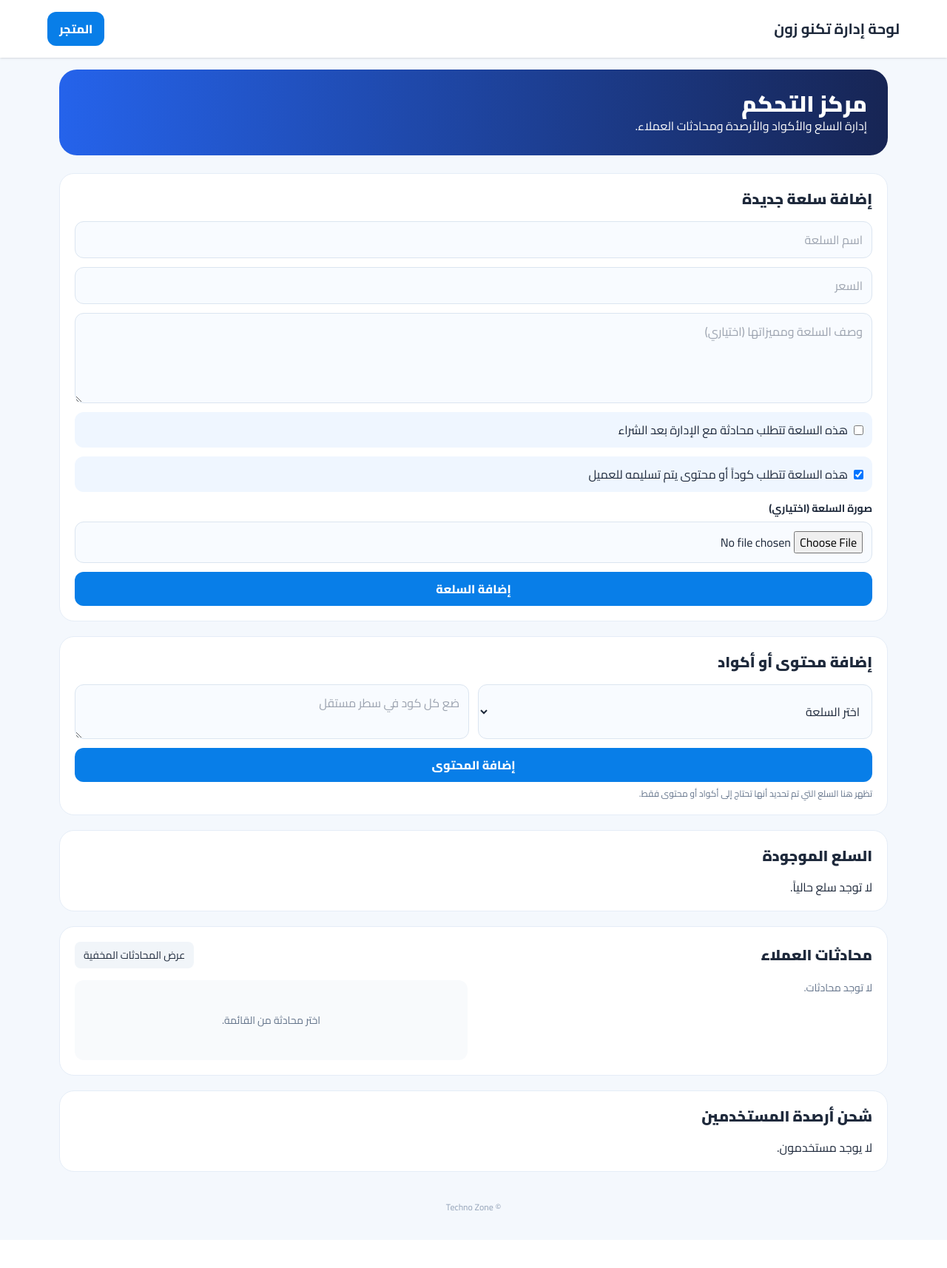
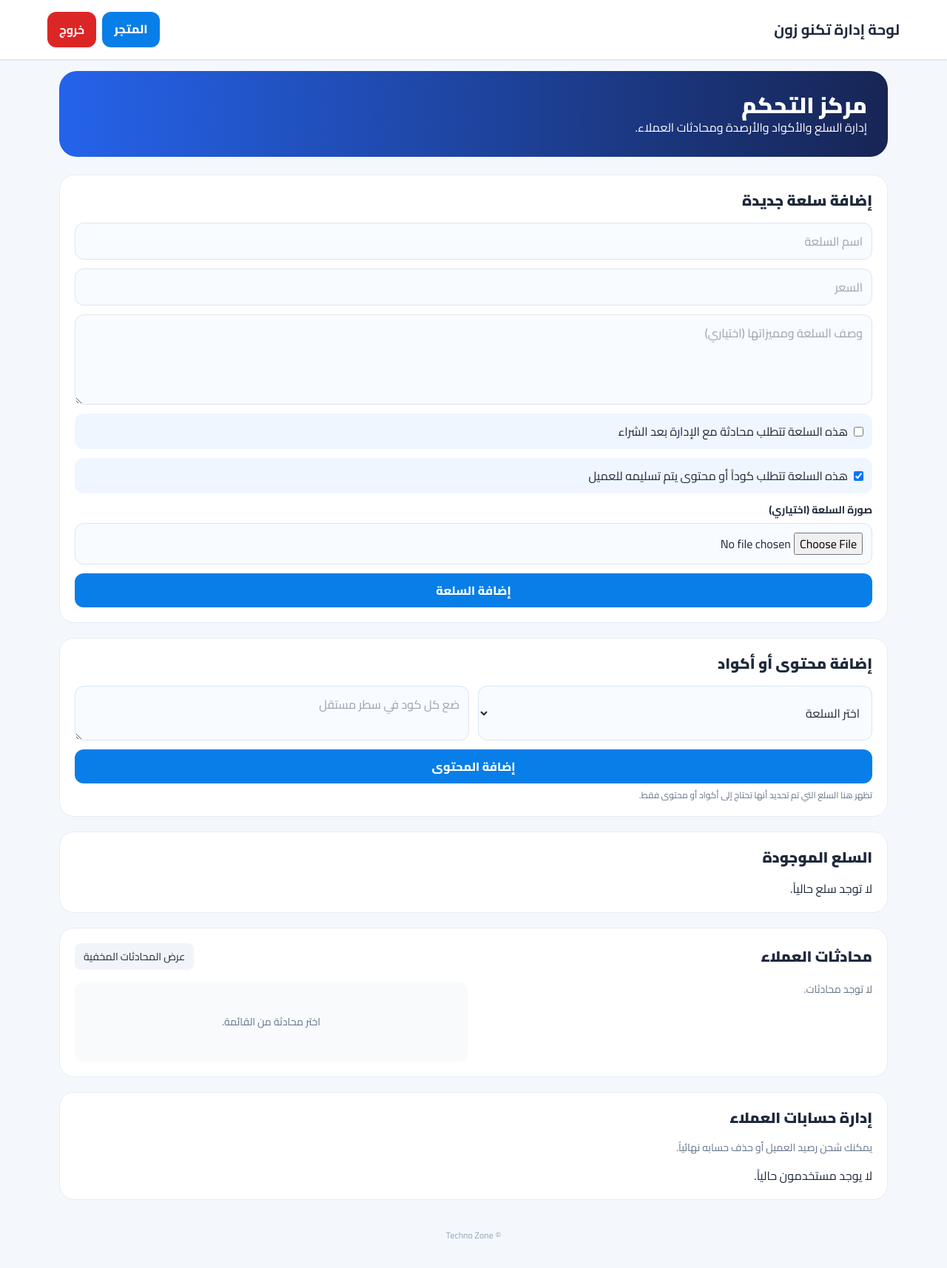
Before and after one commit to rryyaadd/techno-zone, a FastAPI app: template templates/admin.html in a window 1280 px wide. Shown: the whole page at 74% size. Before the commit the page ends 1637 px from the top, so only its background shows below. Run offline with FastAPI, Linux system fonts and the light colour scheme; the template is opened without the code that fills it, so the values that code supplies are empty; some libraries are stand-ins or nearby versions.

Commit message:
Update admin.html

```diff
--- a/templates/admin.html
+++ b/templates/admin.html
@@ -42,9 +42,15 @@ button:disabled{opacity:.6;cursor:wait}
 <div id="toast" role="status" aria-live="polite"></div>
 
 <header class="bg-white p-4 shadow">
-<div class="mx-auto flex max-w-6xl items-center justify-between">
+<div class="mx-auto flex max-w-6xl flex-wrap items-center justify-between gap-3">
+
 <b class="text-xl">لوحة إدارة تكنو زون</b>
+
+<div class="flex gap-2">
 <a class="btn" href="/store">المتجر</a>
+<a class="rounded-xl bg-red-600 px-4 py-3 font-bold text-white" href="/logout">خروج</a>
+</div>
+
 </div>
 </header>
 
@@ -55,8 +61,11 @@ button:disabled{opacity:.6;cursor:wait}
 <p>إدارة السلع والأكواد والأرصدة ومحادثات العملاء.</p>
 </section>
 
+
 <!-- إضافة منتج -->
+
 <section class="panel">
+
 <h2 class="mb-4 text-xl font-black">إضافة سلعة جديدة</h2>
 
 <form action="/admin/add_product" method="post" enctype="multipart/form-data" class="grid gap-3">
@@ -83,17 +92,22 @@ button:disabled{opacity:.6;cursor:wait}
 </div>
 
 <button class="btn">إضافة السلعة</button>
+
 </form>
 </section>
 
+
 <!-- إضافة أكواد -->
+
 <section class="panel">
+
 <h2 class="mb-4 text-xl font-black">إضافة محتوى أو أكواد</h2>
 
 <form action="/admin/add_content" method="post" class="grid gap-3 sm:grid-cols-2">
 
 <select class="field" name="product_id" required>
 <option value="">اختر السلعة</option>
+
 {% for p in products %}
 {% if p.requires_content %}
 <option value="{{p.id}}" {% if selected_product and selected_product.id == p.id %}selected{% endif %}>
@@ -101,25 +115,32 @@ button:disabled{opacity:.6;cursor:wait}
 </option>
 {% endif %}
 {% endfor %}
+
 </select>
 
 <textarea class="field" name="secret_code" rows="2" placeholder="ضع كل كود في سطر مستقل" required></textarea>
 
 <button class="btn sm:col-span-2">إضافة المحتوى</button>
+
 </form>
 
 <p class="mt-2 text-xs text-slate-500">
 تظهر هنا السلع التي تم تحديد أنها تحتاج إلى أكواد أو محتوى فقط.
 </p>
+
 </section>
 
+
 <!-- المنتجات -->
+
 <section class="panel">
+
 <h2 class="mb-4 text-xl font-black">السلع الموجودة</h2>
 
 <div class="space-y-3">
 
 {% for p in products %}
+
 <div class="rounded-xl bg-slate-50 p-4">
 
 <div class="flex flex-wrap items-center justify-between gap-3">
@@ -130,14 +151,22 @@ button:disabled{opacity:.6;cursor:wait}
 <p class="text-xs text-slate-500">{{p.description or 'لا يوجد وصف'}}</p>
 </div>
 
-<form action="/admin/delete_product" method="post" data-confirm="هل أنت متأكد من حذف هذه السلعة؟">
+<form action="/admin/delete_product"
+method="post"
+data-confirm="هل أنت متأكد من حذف هذه السلعة؟">
+
 <input type="hidden" name="product_id" value="{{p.id}}">
-<button class="rounded-lg bg-red-100 px-3 py-2 text-red-700">حذف السلعة</button>
+
+<button type="submit" class="rounded-lg bg-red-100 px-3 py-2 text-red-700">
+حذف السلعة
+</button>
+
 </form>
 
 </div>
 
 <div class="mt-3 flex flex-wrap gap-2 text-xs">
+
 <span class="rounded-lg bg-white px-3 py-2">
 الأكواد: {{'مطلوبة' if p.requires_content else 'غير مطلوبة'}}
 </span>
@@ -151,29 +180,38 @@ button:disabled{opacity:.6;cursor:wait}
 </span>
 
 </div>
+
 </div>
 
 {% else %}
+
 <p>لا توجد سلع حالياً.</p>
+
 {% endfor %}
 
 </div>
 </section>
 
+
 <!-- المحادثات -->
+
 <section class="panel">
 
 <div class="mb-4 flex flex-wrap items-center justify-between gap-3">
+
 <h2 class="text-xl font-black">محادثات العملاء</h2>
 
 <a href="/admin?show_hidden=1" class="rounded-lg bg-slate-100 px-3 py-2 text-sm">
 عرض المحادثات المخفية
 </a>
+
 </div>
 
 <div class="grid gap-4 lg:grid-cols-2">
 
+
 <!-- قائمة المحادثات -->
+
 <div class="space-y-2">
 
 {% for c in conversations %}
@@ -182,11 +220,13 @@ button:disabled{opacity:.6;cursor:wait}
 class="block rounded-xl border p-3 hover:bg-blue-50">
 
 <div class="flex justify-between gap-2">
+
 <b>{{c.username}}</b>
 
 <small>
 {{'مفتوحة' if c.status=='open' else ('متوقفة' if c.status=='paused' else 'مغلقة')}}
 </small>
+
 </div>
 
 <p class="text-sm text-blue-700">{{c.product_name}}</p>
@@ -202,12 +242,16 @@ class="block rounded-xl border p-3 hover:bg-blue-50">
 </a>
 
 {% else %}
+
 <p class="text-sm text-slate-500">لا توجد محادثات.</p>
+
 {% endfor %}
 
 </div>
 
+
 <!-- تفاصيل المحادثة -->
+
 <div class="rounded-xl bg-slate-50 p-3">
 
 {% if active_chat %}
@@ -218,40 +262,49 @@ class="block rounded-xl border p-3 hover:bg-blue-50">
 
 <form action="/admin/chat/{{active_chat.id}}/status" method="post" class="flex flex-wrap gap-1">
 
-<button class="rounded-lg bg-green-600 px-3 py-2 text-xs text-white"
+<button type="submit"
+class="rounded-lg bg-green-600 px-3 py-2 text-xs text-white"
 name="status" value="open">فتح</button>
 
-<button class="rounded-lg bg-amber-500 px-3 py-2 text-xs text-white"
+<button type="submit"
+class="rounded-lg bg-amber-500 px-3 py-2 text-xs text-white"
 name="status" value="paused">إيقاف مؤقت</button>
 
-<button class="rounded-lg bg-slate-700 px-3 py-2 text-xs text-white"
+<button type="submit"
+class="rounded-lg bg-slate-700 px-3 py-2 text-xs text-white"
 name="status" value="closed">إغلاق</button>
 
 </form>
 
-<form action="/admin/chat/{{active_chat.id}}/hide" method="post"
+
+<form action="/admin/chat/{{active_chat.id}}/hide"
+method="post"
 data-confirm="هل تريد إخفاء هذه المحادثة؟">
 
-<button class="rounded-lg bg-red-100 px-3 py-2 text-xs text-red-700">
+<button type="submit" class="rounded-lg bg-red-100 px-3 py-2 text-xs text-red-700">
 إخفاء
 </button>
 
 </form>
 
+
 {% if active_chat.hidden %}
 
 <form action="/admin/chat/{{active_chat.id}}/unhide" method="post">
 
-<button class="rounded-lg bg-blue-100 px-3 py-2 text-xs text-blue-700">
+<button type="submit" class="rounded-lg bg-blue-100 px-3 py-2 text-xs text-blue-700">
 إظهار
 </button>
 
 </form>
 
 {% endif %}
+
 </div>
 
+
 <!-- الرسائل -->
+
 <div id="messages-box"
 class="mb-3 max-h-80 space-y-2 overflow-y-auto rounded-xl bg-white p-3">
 
@@ -272,10 +325,13 @@ class="mb-3 max-h-80 space-y-2 overflow-y-auto rounded-xl bg-white p-3">
 </div>
 
 {% else %}
+
 <p class="text-center text-xs text-slate-400">لا توجد رسائل.</p>
+
 {% endfor %}
 
 </div>
+
 
 {% if active_chat.status!='closed' %}
 
@@ -284,13 +340,16 @@ class="mb-3 max-h-80 space-y-2 overflow-y-auto rounded-xl bg-white p-3">
 <textarea class="field mb-2" rows="3" name="message"
 required placeholder="اكتب الرد أو رابط العميل"></textarea>
 
-<button class="btn w-full">إرسال الرسالة</button>
+<button type="submit" class="btn w-full">إرسال الرسالة</button>
 
 </form>
 
 {% else %}
+
 <p class="text-xs text-slate-500">المحادثة مغلقة؛ أعد فتحها للرد.</p>
+
 {% endif %}
+
 
 {% else %}
 
@@ -304,43 +363,87 @@ required placeholder="اكتب الرد أو رابط العميل"></textarea>
 </div>
 </section>
 
-<!-- شحن الرصيد -->
+
+<!-- شحن الرصيد وحذف الحساب -->
+
 <section class="panel">
 
-<h2 class="mb-4 text-xl font-black">شحن أرصدة المستخدمين</h2>
+<h2 class="mb-4 text-xl font-black">إدارة حسابات العملاء</h2>
+
+<p class="mb-4 text-sm text-slate-500">
+يمكنك شحن رصيد العميل أو حذف حسابه نهائياً.
+</p>
 
 <div class="space-y-3">
 
 {% for u in users %}
 
-<div class="flex flex-wrap items-center justify-between gap-3 rounded-xl bg-slate-50 p-3">
+<div class="rounded-xl bg-slate-50 p-4">
 
-<div>
-<b>{{u.username}}</b>
+<div class="mb-3">
+
+<b class="text-lg">{{u.username}}</b>
+
 <p class="text-xs text-slate-500">
-#{{u.id}} · الرصيد {{u.balance}}$
+رقم العميل: #{{u.id}} · الرصيد الحالي: {{u.balance}}$
 </p>
+
 </div>
 
-<form action="/admin/add_balance" method="post" class="flex gap-2">
+
+<div class="flex flex-wrap items-center gap-2">
+
+
+<!-- شحن الرصيد -->
+
+<form action="/admin/add_balance"
+method="post"
+class="flex flex-wrap gap-2">
 
 <input type="hidden" name="user_id" value="{{u.id}}">
 
-<input class="field w-28" type="number" min="0.01"
-step="0.01" name="amount" placeholder="المبلغ" required>
+<input class="field w-28"
+type="number"
+min="0.01"
+step="0.01"
+name="amount"
+placeholder="المبلغ"
+required>
 
-<button class="btn">شحن</button>
+<button type="submit" class="btn">
+شحن الرصيد
+</button>
+
+</form>
+
+
+<!-- حذف حساب العميل -->
+
+<form action="/admin/delete_user"
+method="post"
+data-confirm="تحذير: سيتم حذف حساب العميل {{u.username}} ومحادثاته ورسائله ومشترياته نهائياً. هل أنت متأكد من المتابعة؟">
+
+<input type="hidden" name="user_id" value="{{u.id}}">
+
+<button type="submit"
+class="rounded-xl bg-red-600 px-4 py-3 font-bold text-white hover:bg-red-700">
+حذف الحساب
+</button>
 
 </form>
 
 </div>
+</div>
 
 {% else %}
-<p>لا يوجد مستخدمون.</p>
+
+<p>لا يوجد مستخدمون حالياً.</p>
+
 {% endfor %}
 
 </div>
 </section>
+
 
 <footer class="py-5 text-center text-xs text-slate-400">
 © Techno Zone
@@ -348,14 +451,17 @@ step="0.01" name="amount" placeholder="المبلغ" required>
 
 </main>
 
+
 <script>
+
 /* =====================================
-   إشعارات AJAX
+   إشعارات داخل الصفحة
 ===================================== */
 
 let toastTimer;
 
 function showToast(message, success=true){
+
     const toast = document.getElementById("toast");
 
     toast.textContent = message;
@@ -365,26 +471,32 @@ function showToast(message, success=true){
 
     toastTimer = setTimeout(()=>{
         toast.classList.remove("show");
-    },3000);
+    },3500);
+
 }
 
 
 /* =====================================
-   تحديث اللوحة دون إعادة تحميل الصفحة
+   تحديث لوحة الإدارة
 ===================================== */
 
 async function refreshAdminPage(url){
 
     const oldMain = document.getElementById("admin-main");
+
     const scrollPosition = window.scrollY;
 
     const response = await fetch(url || window.location.href,{
+
         method:"GET",
+
         headers:{
             "Accept":"text/html",
             "X-Requested-With":"XMLHttpRequest"
         },
+
         cache:"no-store"
+
     });
 
     if(!response.ok){
@@ -394,6 +506,7 @@ async function refreshAdminPage(url){
     const html = await response.text();
 
     const parser = new DOMParser();
+
     const newDocument = parser.parseFromString(html,"text/html");
 
     const newMain = newDocument.getElementById("admin-main");
@@ -410,11 +523,14 @@ async function refreshAdminPage(url){
         top:scrollPosition,
         behavior:"instant"
     });
+
+    scrollMessagesToBottom();
+
 }
 
 
 /* =====================================
-   إرسال جميع النماذج باستخدام AJAX
+   إرسال النماذج دون إعادة تحميل الصفحة
 ===================================== */
 
 document.addEventListener("submit", async function(event){
@@ -428,9 +544,13 @@ document.addEventListener("submit", async function(event){
     event.preventDefault();
 
     if(form.dataset.confirm){
-        if(!confirm(form.dataset.confirm)){
+
+        const confirmed = confirm(form.dataset.confirm);
+
+        if(!confirmed){
             return;
         }
+
     }
 
     const submitButton = event.submitter || form.querySelector(
@@ -440,20 +560,24 @@ document.addEventListener("submit", async function(event){
     const originalText = submitButton ? submitButton.textContent : "";
 
     if(submitButton){
+
         submitButton.disabled = true;
+
         submitButton.textContent = "جارٍ التنفيذ...";
+
     }
 
     try{
 
         const formData = new FormData(form);
 
-        // تضمين قيمة الزر الذي تم الضغط عليه
         if(event.submitter && event.submitter.name){
+
             formData.append(
                 event.submitter.name,
                 event.submitter.value
             );
+
         }
 
         const response = await fetch(form.action || window.location.href,{
@@ -472,17 +596,24 @@ document.addEventListener("submit", async function(event){
         let result;
 
         try{
+
             result = await response.json();
+
         }catch{
+
             throw new Error("استجابة غير مفهومة من الخادم");
+
         }
 
         if(!response.ok || !result.ok){
+
             showToast(
                 result.message || "تعذر تنفيذ العملية",
                 false
             );
+
             return;
+
         }
 
         showToast(
@@ -490,10 +621,8 @@ document.addEventListener("submit", async function(event){
             true
         );
 
-        // تحديث الرابط عند وجود رابط جديد في الاستجابة
         const destination = result.redirect || window.location.href;
 
-        // تحديث اللوحة مع الحفاظ على موضع التمرير
         await refreshAdminPage(destination);
 
     }catch(error){
@@ -507,10 +636,12 @@ document.addEventListener("submit", async function(event){
 
     }finally{
 
-        // قد يكون النموذج قد استبدل أثناء التحديث
         if(submitButton && submitButton.isConnected){
+
             submitButton.disabled = false;
+
             submitButton.textContent = originalText;
+
         }
 
     }
@@ -519,7 +650,7 @@ document.addEventListener("submit", async function(event){
 
 
 /* =====================================
-   منع إرسال النموذج أكثر من مرة
+   منع النقر المتكرر
 ===================================== */
 
 document.addEventListener("click",function(event){
@@ -538,7 +669,7 @@ document.addEventListener("click",function(event){
 
 
 /* =====================================
-   التمرير لآخر الرسائل عند فتح المحادثة
+   التمرير لآخر الرسائل
 ===================================== */
 
 function scrollMessagesToBottom(){
@@ -546,7 +677,9 @@ function scrollMessagesToBottom(){
     const box = document.getElementById("messages-box");
 
     if(box){
+
         box.scrollTop = box.scrollHeight;
+
     }
 
 }
```
